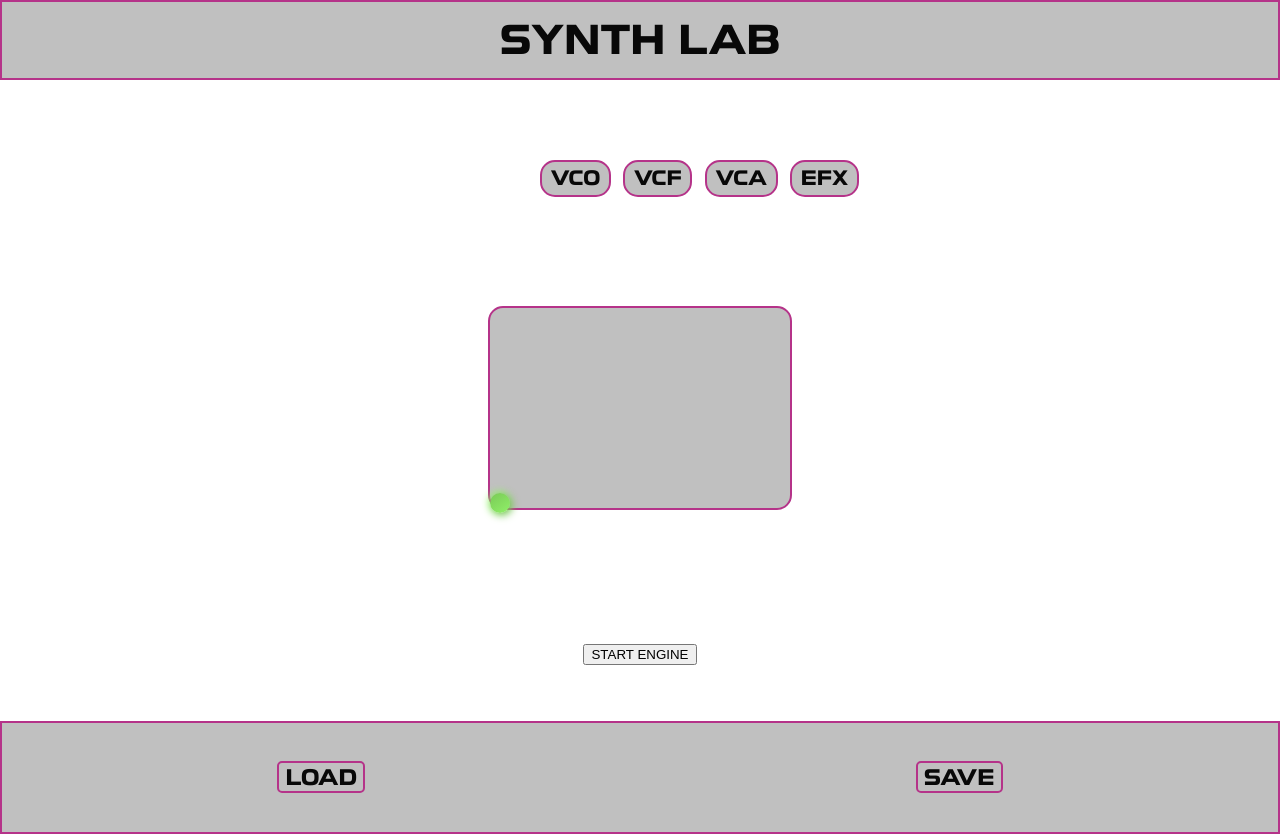
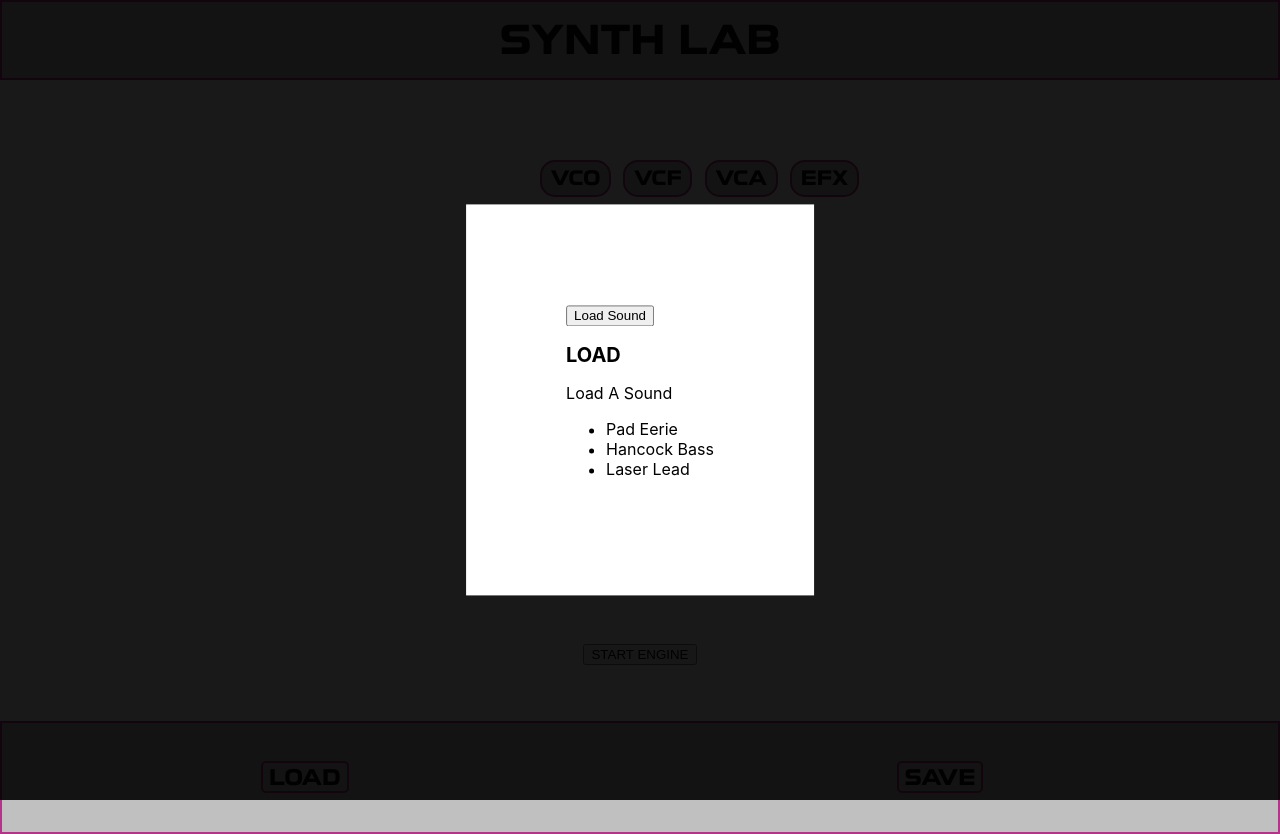
Before and after one commit to PhilippAubert/capstone-digitalSynth, a React (Create React App) app: page / in a window 1280 px wide. Both pictures are taken after a click on the button "LOAD". Built offline with nearby package versions, Linux system fonts and the light colour scheme.

Commit message:
Add dummy modal for Load

```diff
--- a/public/index.html
+++ b/public/index.html
@@ -3,8 +3,14 @@
   <head>
     <meta charset="utf-8" />
     <link rel="icon" href="%PUBLIC_URL%/favicon.ico" />
-    <link href="https://fonts.googleapis.com/css2?family=Orbitron&display=swap" rel="stylesheet">
-    <link href="https://fonts.googleapis.com/css2?family=Press+Start+2P&display=swap" rel="stylesheet">
+    <link
+      href="https://fonts.googleapis.com/css2?family=Orbitron&display=swap"
+      rel="stylesheet"
+    />
+    <link
+      href="https://fonts.googleapis.com/css2?family=Press+Start+2P&display=swap"
+      rel="stylesheet"
+    />
     <meta name="viewport" content="width=device-width, initial-scale=1" />
     <meta name="theme-color" content="#000000" />
     <meta
@@ -31,6 +37,7 @@
   <body>
     <noscript>You need to enable JavaScript to run this app.</noscript>
     <div id="root"></div>
+    <div id="portal"></div>
     <!--
       This HTML file is a template.
       If you open it directly in the browser, you will see an empty page.
--- a/src/components/Footer.js
+++ b/src/components/Footer.js
@@ -1,15 +1,34 @@
 import "./css/Footer.css";
+import { useState } from "react";
 import Save from "./modals/Save.js";
 import Load from "./modals/Load.js";
 
 export default function Footer({ onClickSave, onClickLoad }) {
+  const [isOpen, setIsOpen] = useState(false);
+
   return (
     <div className="Footer">
       <div className="FooterNav">
-        <button className="FooterButton" onClick={onClickLoad}>
-          LOAD
-        </button>
+        <div>
+          <button className="FooterButton" onClick={() => setIsOpen(true)}>
+            {" "}
+            LOAD{" "}
+          </button>
 
+          <Load
+            className="FooterButton"
+            open={isOpen}
+            onClose={() => setIsOpen(false)}
+          >
+            <h2>LOAD</h2>
+            <label>Load A Sound</label>
+            <ul>
+              <li> Pad Eerie </li>
+              <li> Hancock Bass </li>
+              <li> Laser Lead</li>
+            </ul>{" "}
+          </Load>
+        </div>
         <button className="FooterButton" onClick={onClickSave}>
           SAVE
         </button>
--- a/src/components/modals/Load.js
+++ b/src/components/modals/Load.js
@@ -1,12 +1,36 @@
-export default function Load() {
-  return (
+import ReactDOM from "react-dom";
+
+const MODAL_STYLES = {
+  position: "fixed",
+  top: "50%",
+  left: "50%",
+  transform: "translate(-50%, -50%)",
+  backgroundColor: "#FFF",
+  padding: "100px",
+  zIndex: 1000,
+};
+
+const OVERLAY_STYLES = {
+  position: "fixed",
+  top: 0,
+  left: 0,
+  right: 0,
+  bottom: 0,
+  backgroundColor: "rgba(0,0,0,.9)",
+  zIndex: 1000,
+};
+
+export default function Load({ open, children, onClose }) {
+  if (!open) return null;
+  return ReactDOM.createPortal(
     <div>
-      <h2>LOAD</h2>
-      <label>Load A Sound</label>
-      <ul>
-        <li> Pad Eerie</li>
-        <li> Hancock Bass</li>
-      </ul>
-    </div>
+      <div style={OVERLAY_STYLES}>
+        <div style={MODAL_STYLES}>
+          <button onClick={onClose}> Load Sound </button>
+          {children}
+        </div>
+      </div>
+    </div>,
+    document.getElementById("portal")
   );
 }
```
